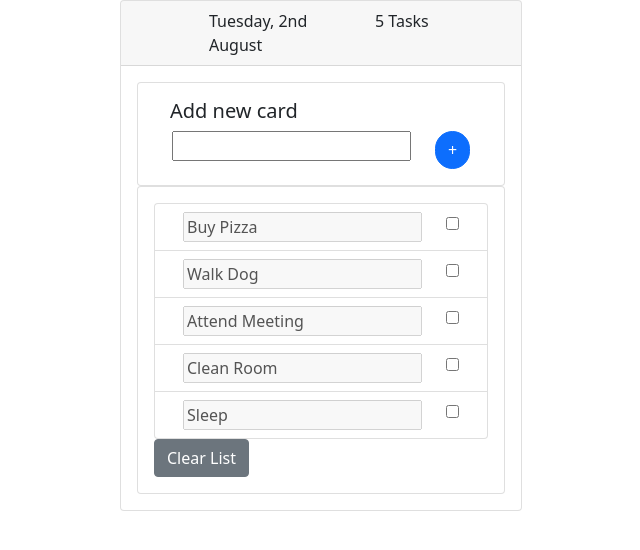
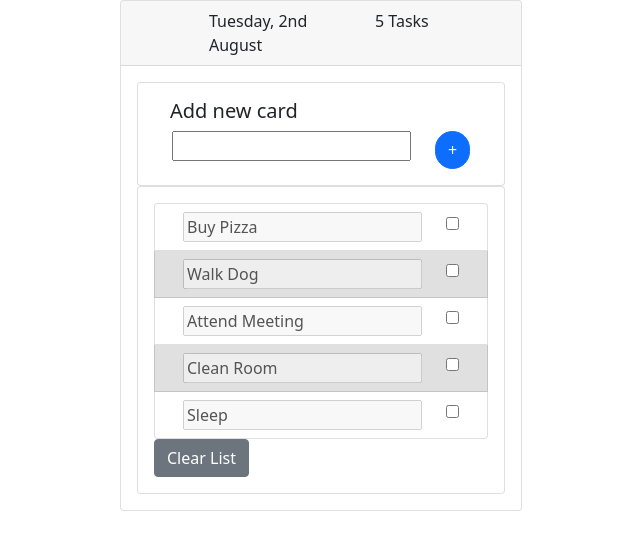
Before and after one commit to imac1/attribute-css-general, a plain HTML site: page index.html in a window 1280 px wide. Shown: the whole page, without its empty margins (282-922 px from the left). Drawn offline with nearby package versions, Linux system fonts and the light colour scheme.

Commit message:
task 4 anf final

```diff
--- a/style.css
+++ b/style.css
@@ -34,3 +34,7 @@ header {
 h5 {
     margin-left: 1rem;
 }
+
+.list-group-item:nth-child(even) {
+    background-color: #E0E0E0;
+}
```
